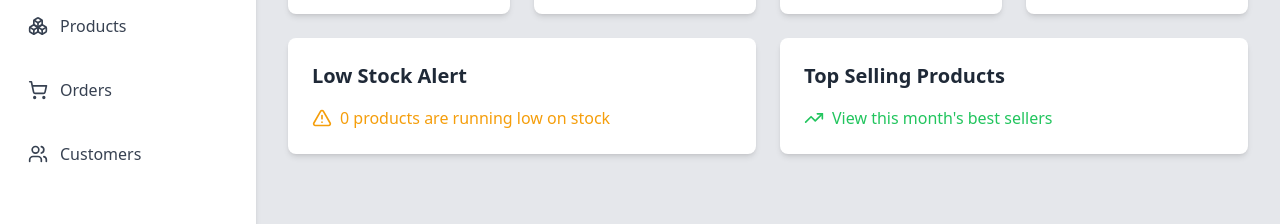
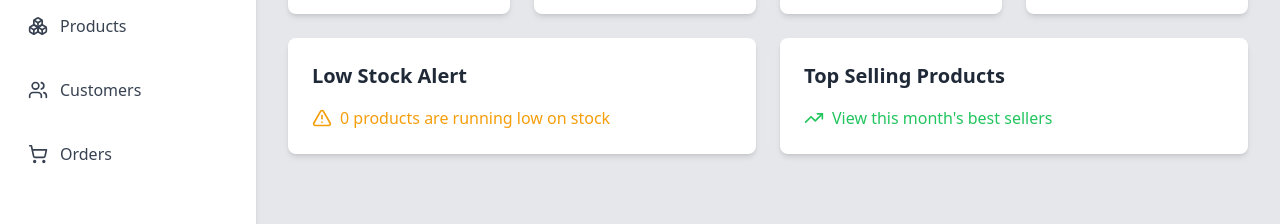
Before and after one commit to FloWareR/Floware-front, a React (Vite) app: page / in a window 1280 px wide. Shown: the part 210-434 px from the top of the page. Built offline with nearby package versions, Linux system fonts and the light colour scheme; no server answers; sample sign-in values are in the browser's storage.

Commit message:
Quick update to UI

```diff
--- a/src/pages/SideBar.jsx
+++ b/src/pages/SideBar.jsx
@@ -23,8 +23,8 @@ const SideBar = ({ activeTab, setActiveTab }) => {
         {[
           { name: 'Dashboard', icon: Package, tab: 'dashboard' },
           { name: 'Products', icon: Boxes, tab: 'products' },
+          { name: 'Customers', icon: Users, tab: 'customers' },
           { name: 'Orders', icon: ShoppingCart, tab: 'orders' },
-          { name: 'Customers', icon: Users, tab: 'customers' },
           { name: 'Logout', icon: LogOut, tab: 'logout', last: true },
         ].map((item) => (
           <a
```
Also changed, not shown: 2 other files (tests, documents, lock files or other folders).
